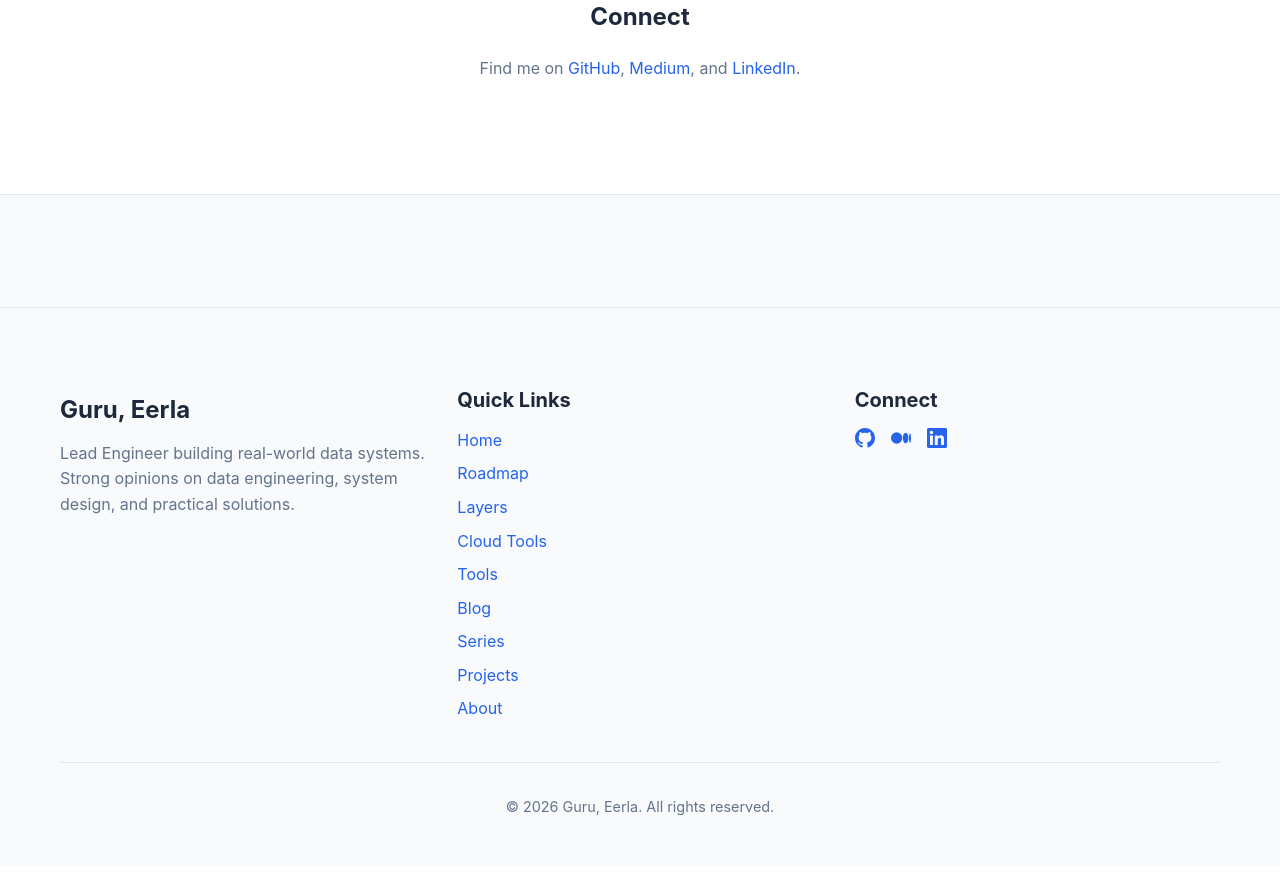
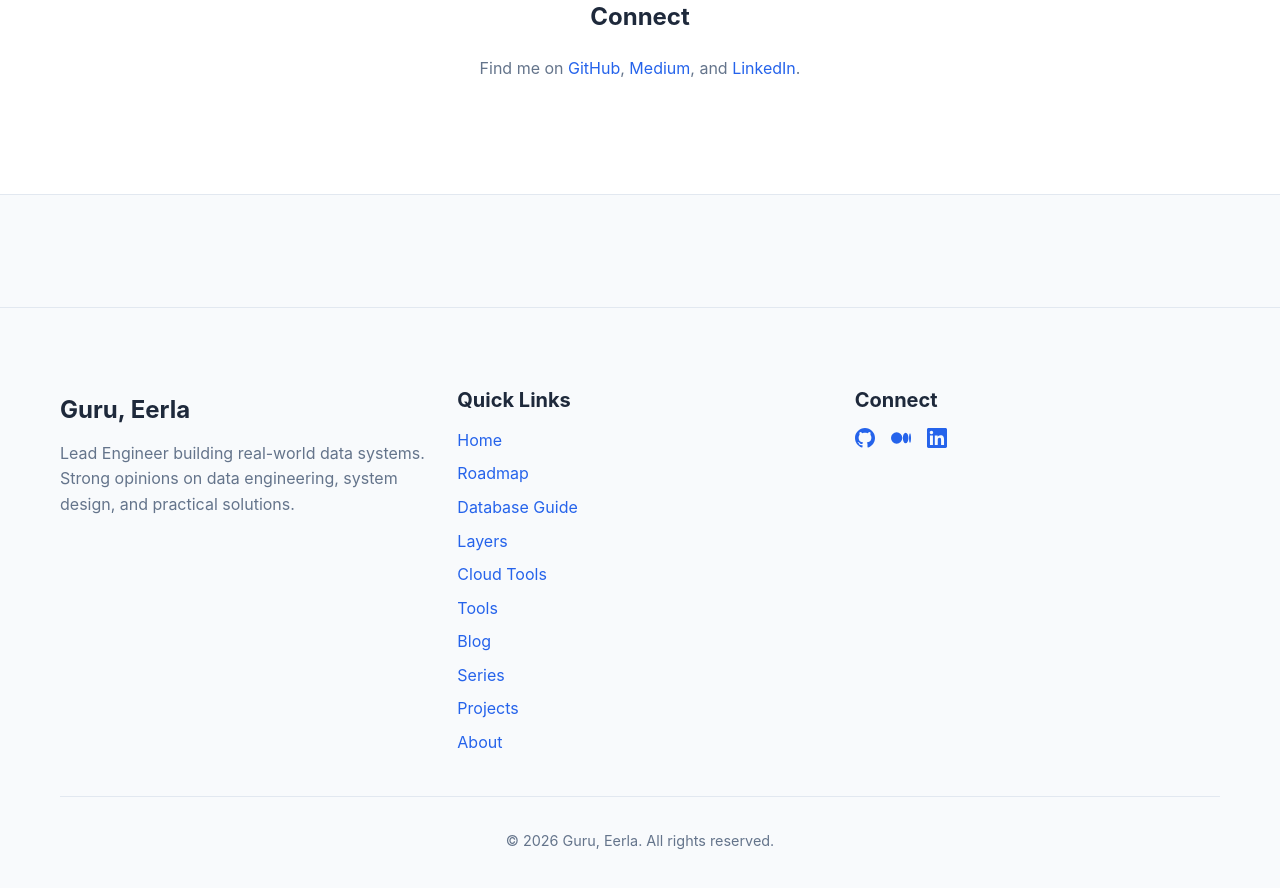
Before and after one commit to eerla/data-engineering-blog, a Jekyll site: the page built from index.md, in a window 1280 px wide and 900 px high, scrolled down 2396 px. Shown: the top 888 px of the window. Built offline with Jekyll 4.4.1, drawn with Linux system fonts in a browser that asks for light colours; before the commit the page ends 3262 px from its top, so only the background shows below that.

Commit message:
Update _config.yml

```diff
--- a/_config.yml
+++ b/_config.yml
@@ -91,6 +91,8 @@ navigation:
     url: ""
   - title: "Roadmap"
     url: "/roadmap/"
+  - title: "Database Guide"
+    url: "/database-guide/"
   - title: "Layers"
     url: "/layers/"
   - title: "Cloud Tools"
```
